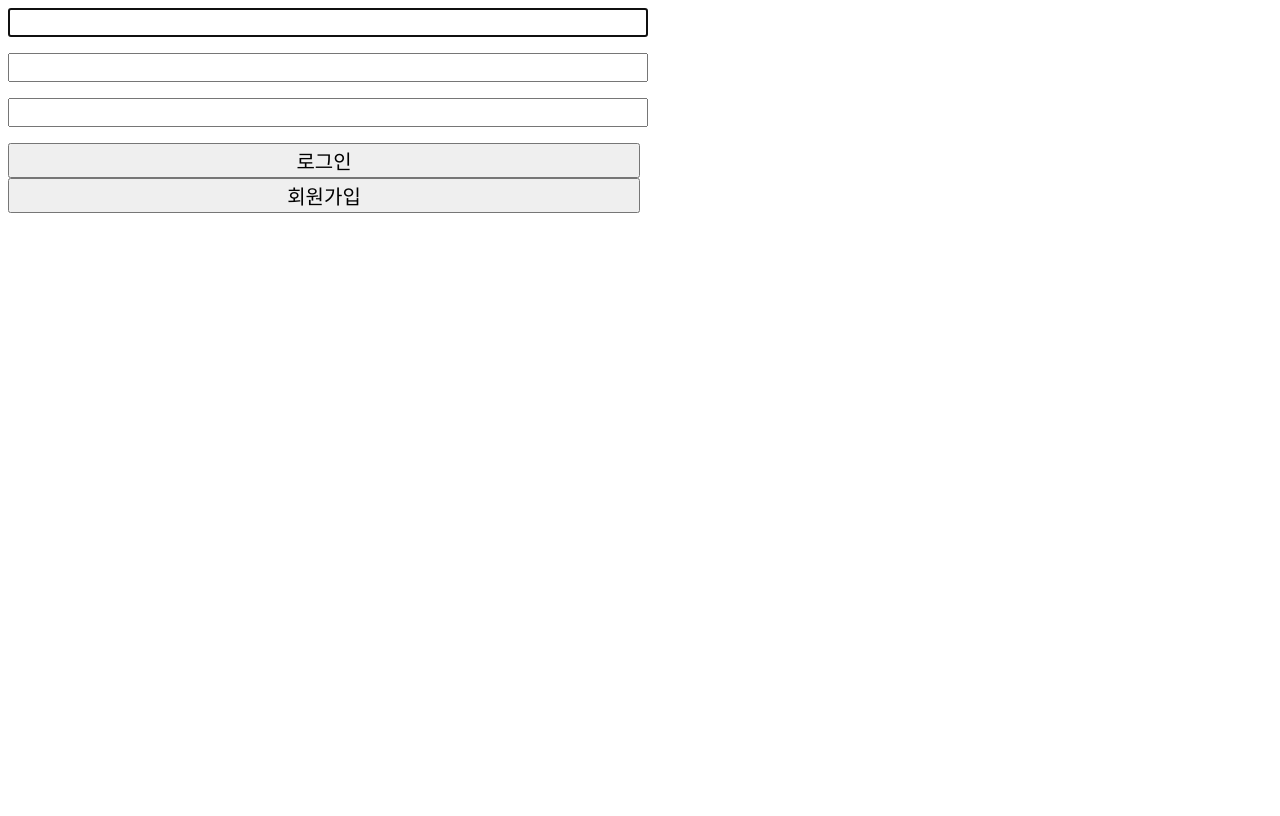
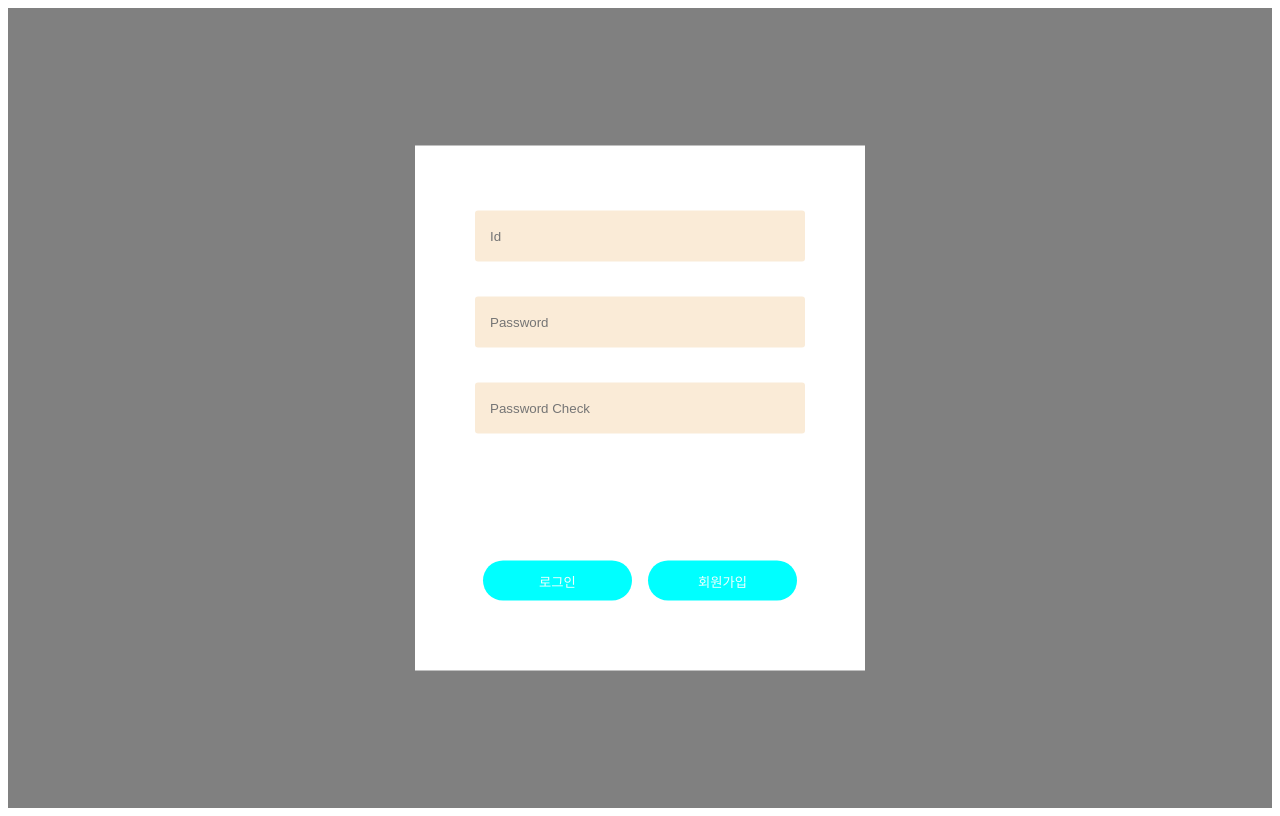
Before and after one commit to FrontMakerKim/signin-signup, a plain HTML site: page index.html in a window 1280 px wide. Drawn offline with Linux system fonts and the light colour scheme.

Commit message:
css초기완성

```diff
--- a/index.css
+++ b/index.css
@@ -1,25 +1,103 @@
-/* div {
-    display: flex;
+* {
+  box-sizing: border-box;
+}
+.container {
+  width: 100%;
+  height: 100vh;
+  background-color: gray;
+  background-position: center;
+  background-size: cover;
+  position: relative;
+}
+
+.form-box {
+  width: 90%;
+  max-width: 450px;
+  position: absolute;
+  top: 50%;
+  left: 50%;
+  transform: translate(-50%, -50%);
+  background-color: white;
+  padding: 50px 60px 70px;
+  text-align: center;
+}
+
+.input-field {
+  background-color: antiquewhite;
+  margin: 15px 0;
+  border-radius: 3px;
+  /* display: flex; */
+  align-items: center;
+}
+
+.input-field input {
+  width: 100%;
+  background: transparent;
+  border: 0;
+  outline: 0;
+  padding: 18px 15px;
 }
 
 form {
-    display: flex;
-    flex-direction: column;
-    position: fixed;
-    justify-content: center;
-    width: 50%;
-    height: 50%;
-    margin: auto;
-    left: 0;
-    right: 0;
-    top: 0;
-    bottom: 0;
+  height: 350px;
+}
 
+p {
+  font-size: 14px;
+  height: 5px;
+  line-height: 1px;
+  text-align: center;
+}
 
-} */
+.button {
+  display: flex;
+}
+.btn-field {
+  width: 100%;
+  display: flex;
+  justify-content: center;
+}
+
+.btn-field button {
+  background-color: aqua;
+  color: azure;
+  height: 40px;
+  width: 90%;
+  border-radius: 20px;
+  border: 0;
+  outline: 0;
+  cursor: pointer;
+  transition: background 1s;
+}
+/* .form-box {
+  border: 1px solid orange;
+  width: 90%;
+  position: absolute;
+  top: 50%;
+  left: 50%;
+  text-align: center;
+}
+
+form {
+  height: 300px;
+}
+
+.button {
+  display: inline;
+}
+
+p {
+  height: 18px;
+  top: 0px;
+  bottom: 0px;
+  margin: auto 0px;
+  font-size: 13px;
+}
 
 input {
-  display: block;
-  width: 50%;
-  font-size: 20px;
+  width: 40;
 }
+
+.worry {
+  border-color: red;
+} */
--- a/index.html
+++ b/index.html
@@ -12,40 +12,74 @@
   </head>
   <body>
     <div class="container">
+      <div class="form-box">
         <form action="" class="signin">
-        <input type="text" class="signin-id" />
+          <div class="input-field">
+            <input type="text" class="signin-id" placeholder="Id" />
+          </div>
           <p class="signin-id-text"></p>
-        <input type="text" class="signin-pw" />
+
+          <div class="input-field">
+            <input type="text" class="signin-pw" placeholder="Password" />
+          </div>
           <p class="signin-pw-text"></p>
-        <input type="signin-text" class="signin-pw-check" />
+
+          <div class="input-field">
+            <input
+              type="signin-text"
+              class="signin-pw-check"
+              placeholder="Password Check"
+            />
+          </div>
           <p class="signin-pw-check-text"></p>
         </form>
 
         <form action="" class="signup" style="display: none">
           <!-- style="display: none" -->
+          <!-- <div class="input-field">
             <input type="text" class="signup-name" placeholder="Your Name" />
-        <p class="signup-name-text"></p>
-        <input type="text" class="signup-user-name" placeholder="User Name" />
+          </div>
+
+          <p class="signup-name-text"></p> -->
+          <div class="input-field">
+            <input
+              type="text"
+              class="signup-user-name"
+              placeholder="User Name"
+            />
+          </div>
+
           <p class="signup-user-name-text"></p>
+          <div class="input-field">
             <input type="text" class="signup-id" placeholder="Id" />
+          </div>
+
           <p class="signup-id-text"></p>
+          <div class="input-field">
             <input type="text" class="signup-pw" placeholder="Password" />
+          </div>
+
           <p class="signup-pw-text"></p>
+
+          <div class="input-field">
             <input
               type="text"
               class="signup-pw-check"
               placeholder="Password Check"
             />
+          </div>
+
           <p class="signup-pw-check-text"></p>
-        <p>
-          id는 영어로 시작해야 하고 숫자와 영어를 혼합한 4자리에서 7자리여야
-          합니다
-        </p>
         </form>
 
         <div class="button">
-        <input type="button" class="signin-button" value="로그인" />
-        <input type="button" class="signup-button" value="회원가입" />
+          <div class="btn-field">
+            <button class="signin-button">로그인</button>
+          </div>
+          <div class="btn-field">
+            <button class="signup-button">회원가입</button>
+          </div>
+        </div>
       </div>
     </div>
   </body>
--- a/signin.js
+++ b/signin.js
@@ -1,6 +1,6 @@
 //페이지 바뀔떄 포커스 되기 위한 dom
 const $signinId = document.querySelector(".signin-id");
-const $signup = document.querySelector(".signup-name");
+const $signup = document.querySelector(".signup-user-name");
 
 //load시 id에 포커스
 window.addEventListener("load", (e) => {
@@ -26,7 +26,11 @@ $signinBtn.addEventListener("mousedown", () => {
 
   setTimeout(() => {
     $signinId.focus();
-    $signupNameText.textContent = "";
+    // $signupNameText.textContent = "";
+    $signupUserNameText.textContent = "";
+    $signupIdText.textContent = "";
+    $signupPwText.textContent = "";
+    $signupPwCheckText.textContent = "";
   }, 50);
 });
 
@@ -36,6 +40,8 @@ $signupBtn.addEventListener("mousedown", () => {
   setTimeout(() => {
     $signup.focus();
     $signinIdText.textContent = "";
+    $signinPwText.textContent = "";
+    $signinPwCheckText.textContent = "";
   }, 50);
 });
 
--- a/signup.js
+++ b/signup.js
@@ -17,15 +17,15 @@ const SignupText = (value, reg, text) => {
   }
 };
 
-//signup-name
-const $signupName = document.querySelector(".signup-name");
-const $signupNameText = document.querySelector(".signup-name-text");
+// //signup-name
+// const $signupName = document.querySelector(".signup-name");
+// const $signupNameText = document.querySelector(".signup-name-text");
 
-$signupName.addEventListener("focusout", (e) => {
-  const nameCurrentValue = e.target.value;
-  const nameRegTest = SigninRegTest(nameCurrentValue);
-  SignupText(nameCurrentValue, nameRegTest, $signupNameText);
-});
+// $signupName.addEventListener("focusout", (e) => {
+//   const nameCurrentValue = e.target.value;
+//   const nameRegTest = SigninRegTest(nameCurrentValue);
+//   SignupText(nameCurrentValue, nameRegTest, $signupNameText);
+// });
 
 //signup-userName
 const $signupUserName = document.querySelector(".signup-user-name");
```
Lines whose indentation alone changed are shown as unchanged.
